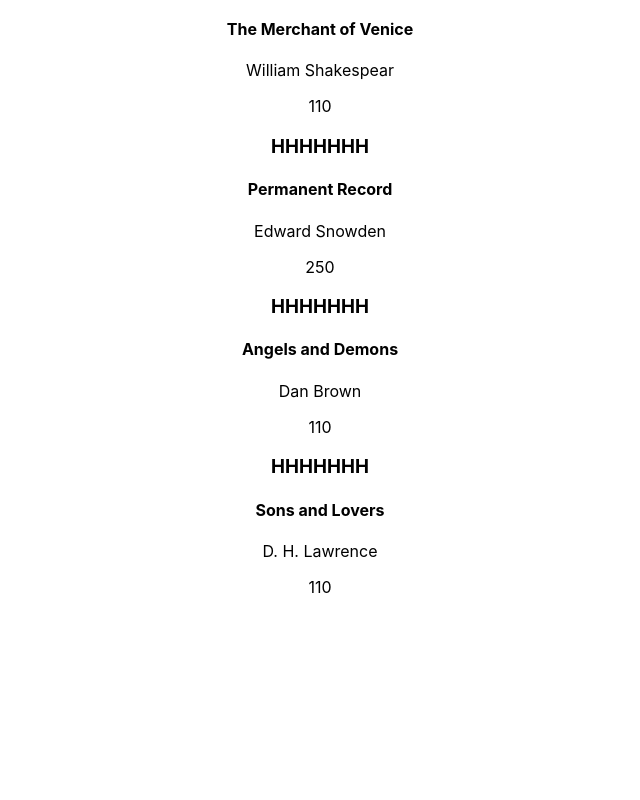
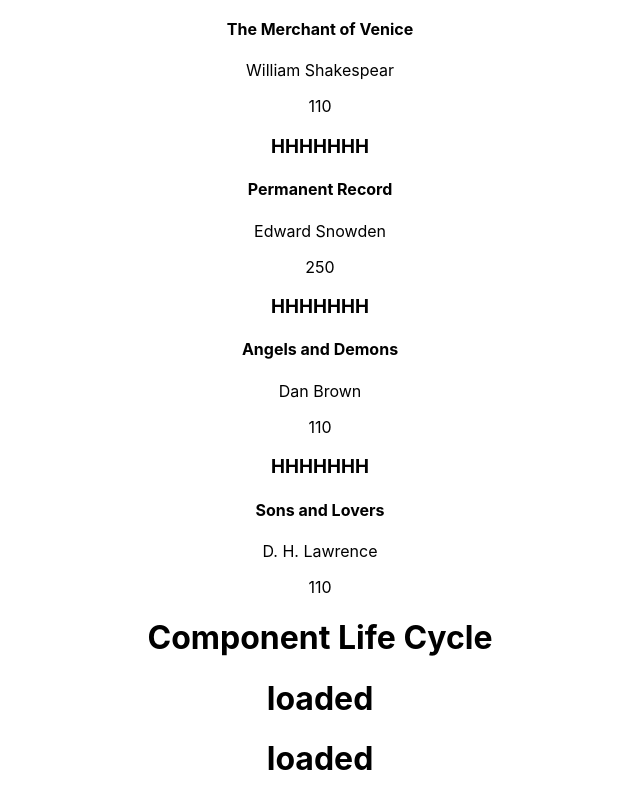
Before and after one commit to AlAliMazen/React-walking-through, a React (Create React App) app in the folder first-app/: page / in a window 1280 px wide. Shown: the part 1189-1989 px from the top of the page, without its empty margins (320-960 px from the left). Before the commit the page ends 1802 px from the top, so only its background shows below. Built offline with nearby package versions, Linux system fonts and the light colour scheme.

Commit message:
LifeCyle of a component -> ComponentDidMount

```diff
--- a/first-app/src/App.js
+++ b/first-app/src/App.js
@@ -12,6 +12,7 @@
 import MehtodsAsPropsChild from './components/MehtodsAsPropsChild';
 import MethodsAsPropsParent from './components/MethodsAsPropsParent';
 import RenderingLists from './components/RenderingLists';
+import LifeCylesCDM from './components/LifeCylesCDM';
 
 
 
@@ -32,6 +33,9 @@
       <MethodsAsPropsParent/>
       <h1>Rendering List of Items</h1>
       <RenderingLists/>
+      <h1>Component Life Cycle</h1>
+      <LifeCylesCDM/>
+
     </div>
   );
 }
--- /dev/null
+++ b/first-app/src/components/LifeCyclesCDMChild.js
@@ -0,0 +1,36 @@
+import React, { Component } from 'react'
+
+export class LifeCyclesCDMChild extends Component {
+
+    constructor(props) {
+        console.log('CHILD constructor called')
+        super(props)
+
+        this.state = {
+            data: 'CHILD loading....'
+        }
+    }
+    getData() {
+        console.log('CHILD getData() called')
+        setTimeout(() => {
+            console.log('CHILD Data fetched!')
+            this.setState({
+                data: 'loaded'
+            })
+        }, 3000)
+    }
+    componentDidMount() {
+        console.log('CHILD Component mounted')
+        this.getData()
+    }
+    render() {
+        console.log('CHILD Render method called')
+        return (
+            <div>
+                <h1>{this.state.data}</h1>
+            </div>
+        )
+    }
+}
+
+export default LifeCyclesCDMChild
--- /dev/null
+++ b/first-app/src/components/LifeCylesCDM.js
@@ -0,0 +1,49 @@
+import React, { Component } from 'react'
+import LifeCyclesCDMChild from './LifeCyclesCDMChild'
+
+export class LifeCylesCDM extends Component {
+    constructor(props) {
+        console.log('constructor called')
+        super(props)
+
+        this.state = {
+             data: 'loading'
+        }
+    }
+    /**
+     * When running the application the flow is as following :
+     * 1- the constructor is going to be called first.
+     * 2- the render function which inside ask the state inside the constructor
+     * 3- ComponentDidMount will be called because it runs as soon as the component will be built.
+     * 4- Inside the getData() there is a setTimeout() which will change the state of the component after 3 seconds.
+     */
+
+    /**
+     * When there is a child which is for example a copy of the parent class it will run in the same as parent
+     * but when the component is built the child nust finish completely before going back to the parent.
+     */
+    getData() {
+        console.log('getData() called')
+        setTimeout(() => {
+            console.log('Data fetched!')
+            this.setState({
+                data: 'loaded'
+            })
+        }, 3000)
+    }
+    componentDidMount() {
+        console.log('Component mounted')
+        this.getData()
+    }
+    render() {
+        console.log('Render method called')
+        return (
+            <div>
+                <h1>{this.state.data}</h1>
+                <LifeCyclesCDMChild/>
+            </div>
+        )
+    }
+}
+
+export default LifeCylesCDM
```
